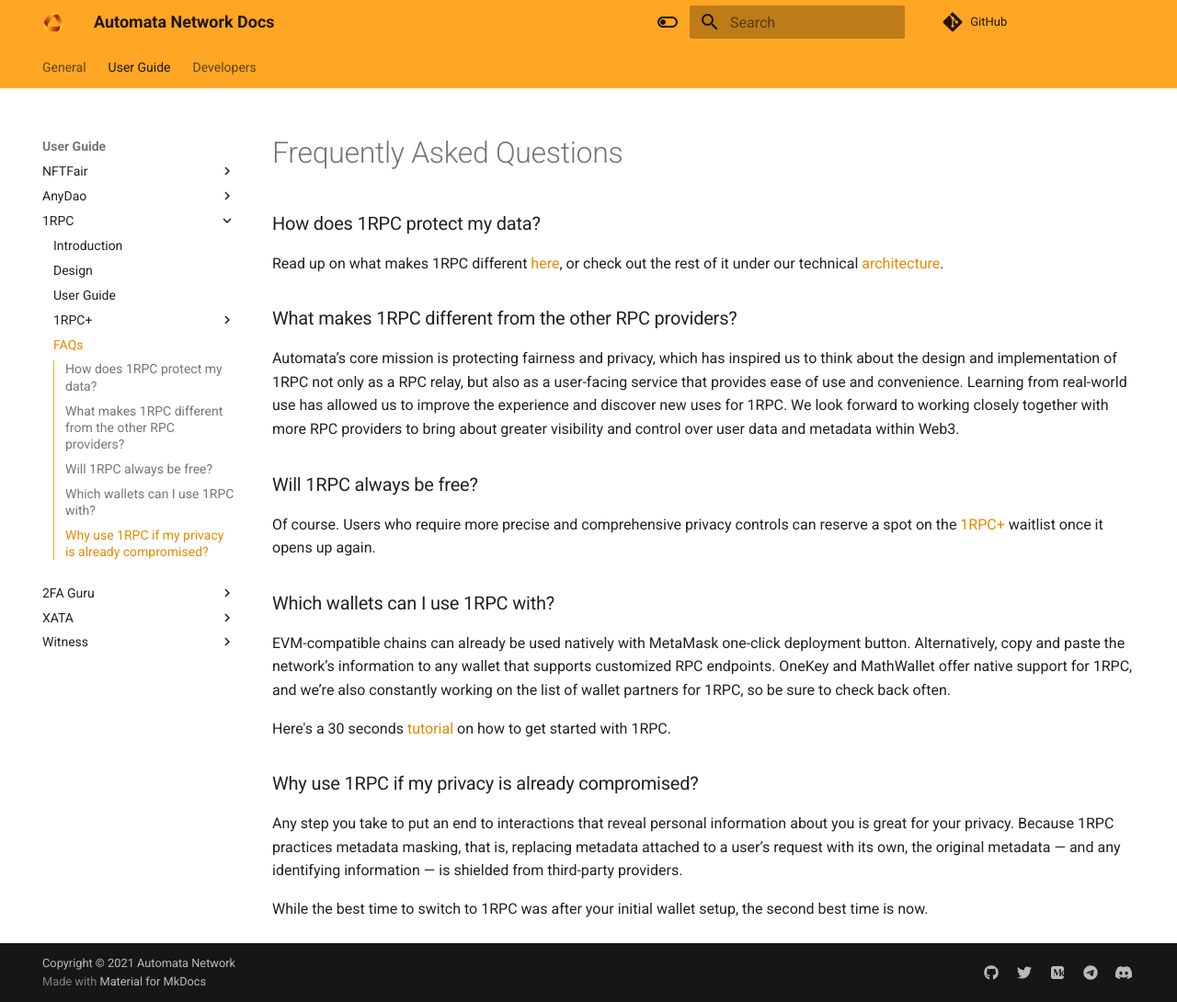
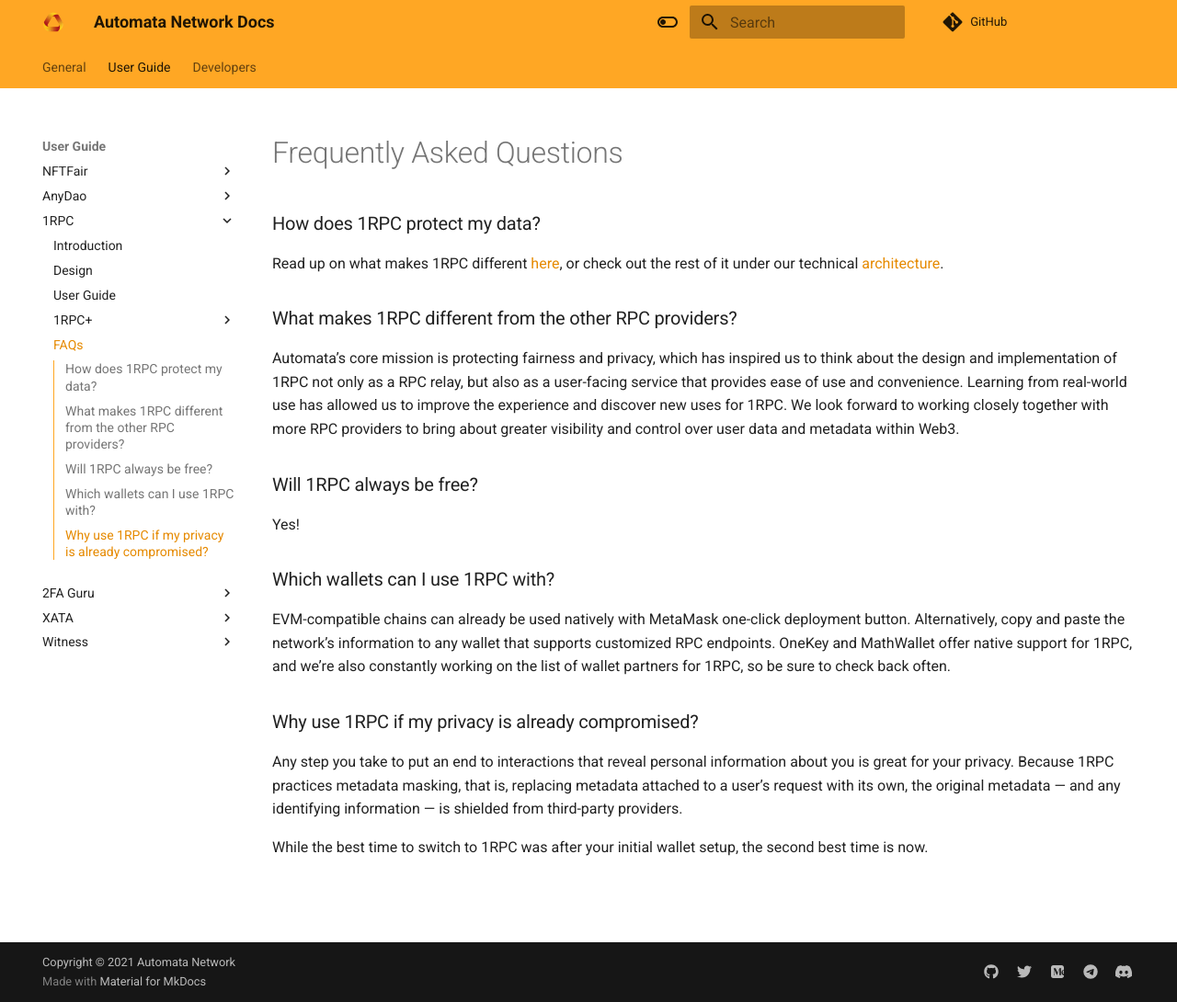
Before and after one commit to automata-network/docs, an MkDocs documentation site: the page built from docs/1rpc/faq.md, in a window 1280 px wide and 1090 px high. Shown: the whole window at 92% size. Built offline with MkDocs 1.6.1 and Material for MkDocs 9.7.7, drawn with Linux system fonts in a browser that asks for light colours; nearby versions of some CDN libraries; comment, search, counter and statistics services are not loaded.

Commit message:
Update faq.md

```diff
--- a/docs/1rpc/faq.md
+++ b/docs/1rpc/faq.md
@@ -10,13 +10,11 @@
 
 ### Will 1RPC always be free?
 
-Of course. Users who require more precise and comprehensive privacy controls can reserve a spot on the [1RPC+](./1rpcplus/introduction.md) waitlist once it opens up again.
+Yes!
 
 ### Which wallets can I use 1RPC with?
 
 EVM-compatible chains can already be used natively with MetaMask one-click deployment button. Alternatively, copy and paste the network’s information to any wallet that supports customized RPC endpoints. OneKey and MathWallet offer native support for 1RPC, and we’re also constantly working on the list of wallet partners for 1RPC, so be sure to check back often.
-
-Here's a 30 seconds [tutorial](https://youtu.be/moI45RtbvxQ) on how to get started with 1RPC.
 
 ### Why use 1RPC if my privacy is already compromised?
 
```
